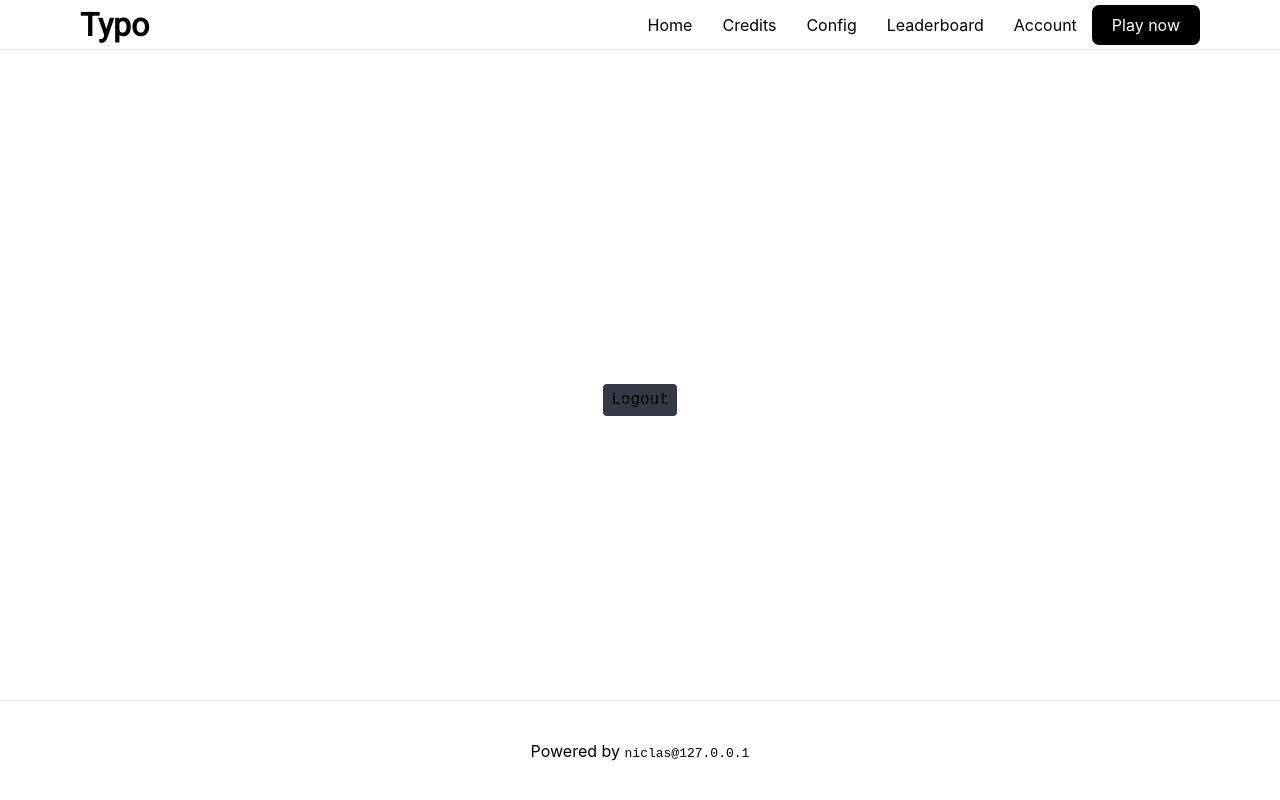
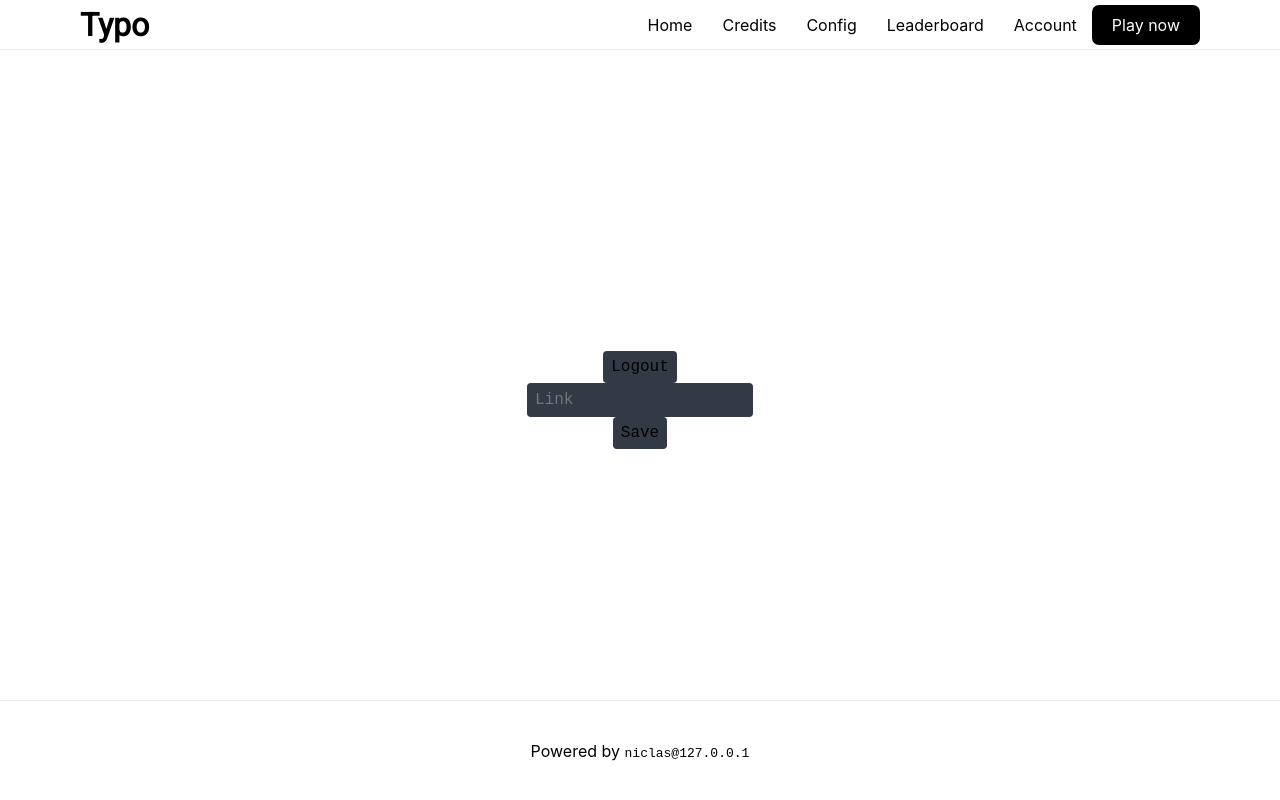
Before and after one commit to BergerAPI/typo.io, a Next.js app: page /auth/account in a window 1280 px wide. Built offline with nearby package versions, Linux system fonts and the light colour scheme; no server answers; sample sign-in values are in the browser's storage.

Commit message:
change pfp

```diff
--- a/pages/auth/account.js
+++ b/pages/auth/account.js
@@ -16,6 +16,18 @@ export default function Account() {
                     Router.push("/")
                 })
             }} type="submit">Logout</button>
+
+            <input type="text" name="link" placeholder="Link" />
+            <button onClick={async () => {
+                let link = document.querySelector("input[name='link']").value
+
+                await auth.onAuthStateChanged(async (authUser) => {
+                    if (authUser !== null)
+                        await authUser.updateProfile({
+                            photoURL: link
+                        })
+                });
+            }} type="submit">Save</button>
         </>
     )
 }
```
